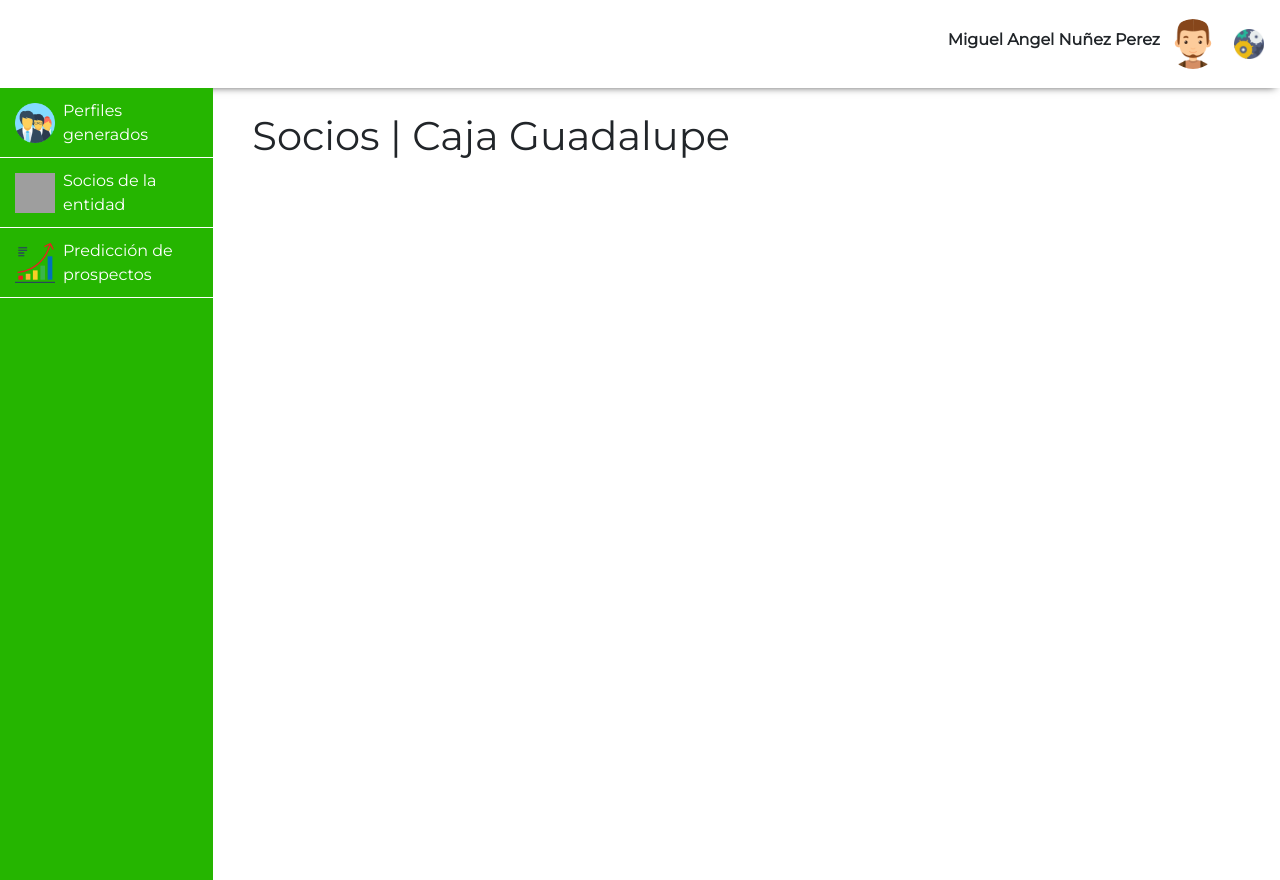
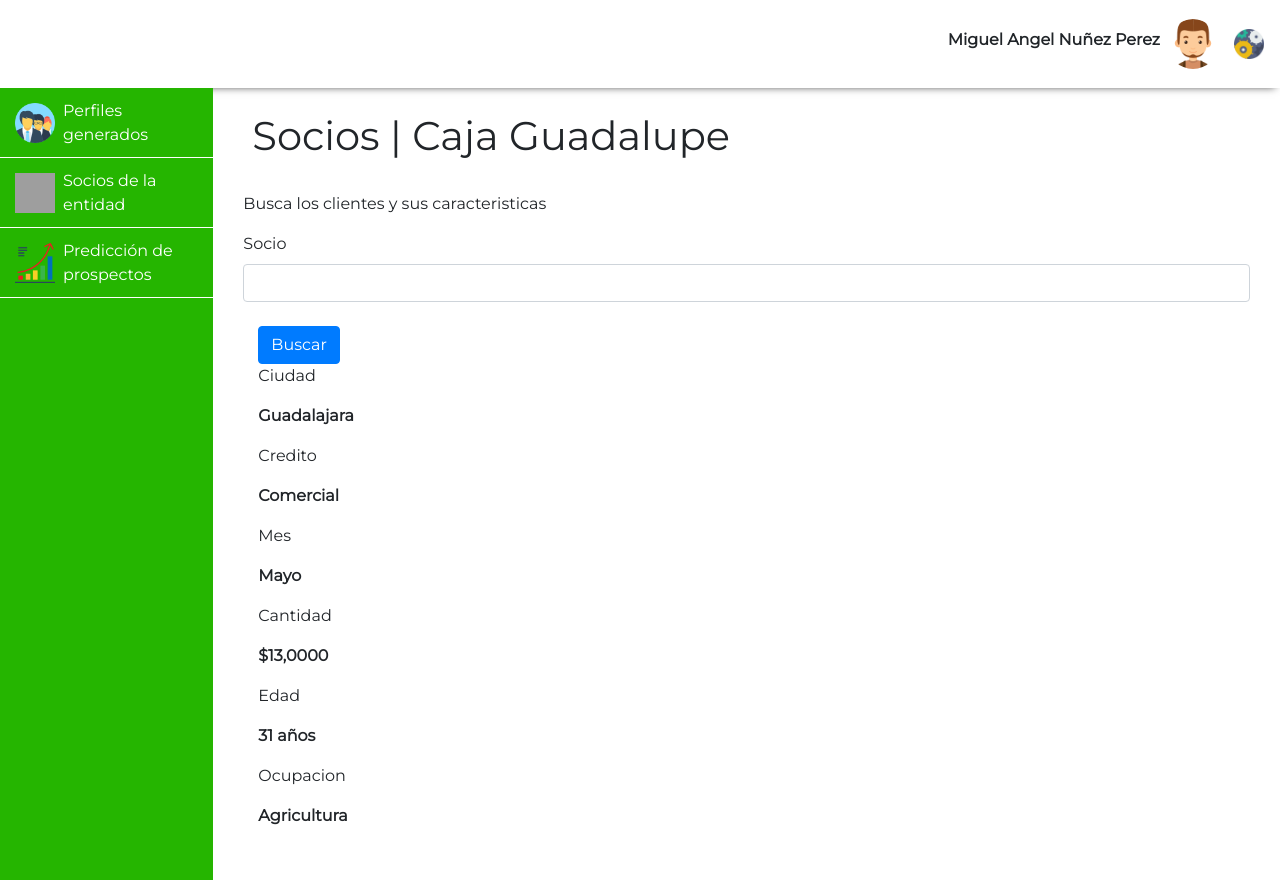
Before and after one commit to Pixele9/hackafest, a Django app: page /socios/ in a window 1280 px wide. Run offline with Django 3.2, Linux system fonts and the light colour scheme; some libraries are stand-ins or nearby versions; grey boxes are pictures that could not be loaded.

Commit message:
*changed* Socios

```diff
--- a/banco/Apps/analisis/templates/socios.html
+++ b/banco/Apps/analisis/templates/socios.html
@@ -1,4 +1,35 @@
 {% extends 'base.html' %}
 {% load static %}
 {% block seccion %}Socios {% endblock seccion %}
-{% block content %}{% endblock content %}
+{% block content %}
+
+    <div class="container" >
+        <p>Busca los clientes y sus caracteristicas</p>
+
+        <label for="socio">Socio</label> <br>
+        <input type="text" id="socio" class="form-control">
+
+            <br>
+        <div class="container">
+            <button class="btn btn-primary">Buscar</button>
+        </div>
+
+        <div class="container" class="col">
+            <p>Ciudad</p>
+            <p><b>Guadalajara</b></p>
+            <p>Credito</p>
+            <p><b>Comercial</b></p>
+            <p>Mes</p>
+            <p><b>Mayo  </b></p>
+            <p>Cantidad</p>
+            <p><b>$13,0000</b></p>
+            <p>Edad</p>
+            <p><b>31 años</b></p>
+            <p>Ocupacion</p>
+            <p><b>Agricultura</b></p>
+
+        </div>
+
+    </div>
+
+{% endblock content %}
```
